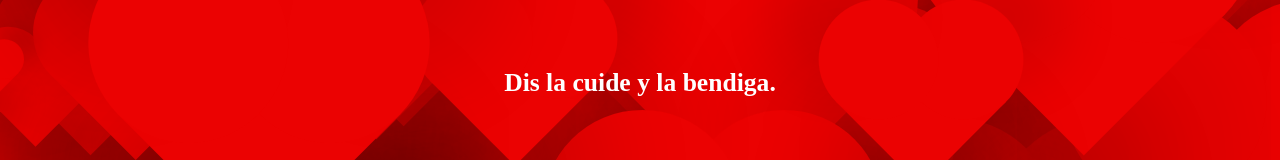
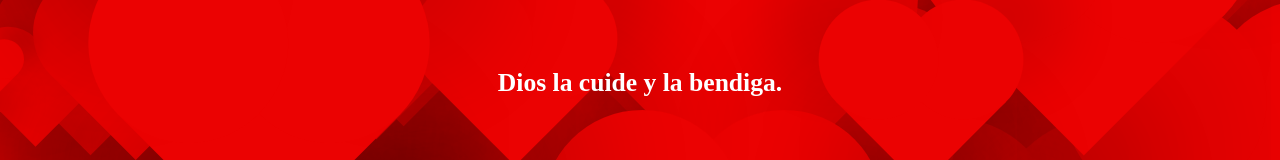
Before and after one commit to mensaje/FelizCumple, a plain HTML site: page index.html in a window 1280 px wide. Shown: the part 509-669 px from the top of the page. Drawn offline with Linux system fonts and the light colour scheme.

Commit message:
se agrego la o de Dios

```diff
--- a/index.html
+++ b/index.html
@@ -8,7 +8,7 @@
 <body>
 
 	<div class="container">
-		<h2><span>Ahora le deseo un</span> <br>Feliz Cumpleaños<br><span></span> <br> <div class="att">Dis la cuide y la bendiga.</div></h2>
+		<h2><span>Ahora le deseo un</span> <br>Feliz Cumpleaños<br><span></span> <br> <div class="att">Dios la cuide y la bendiga.</div></h2>
 		<div class="heart">
 
 		</div>
```
